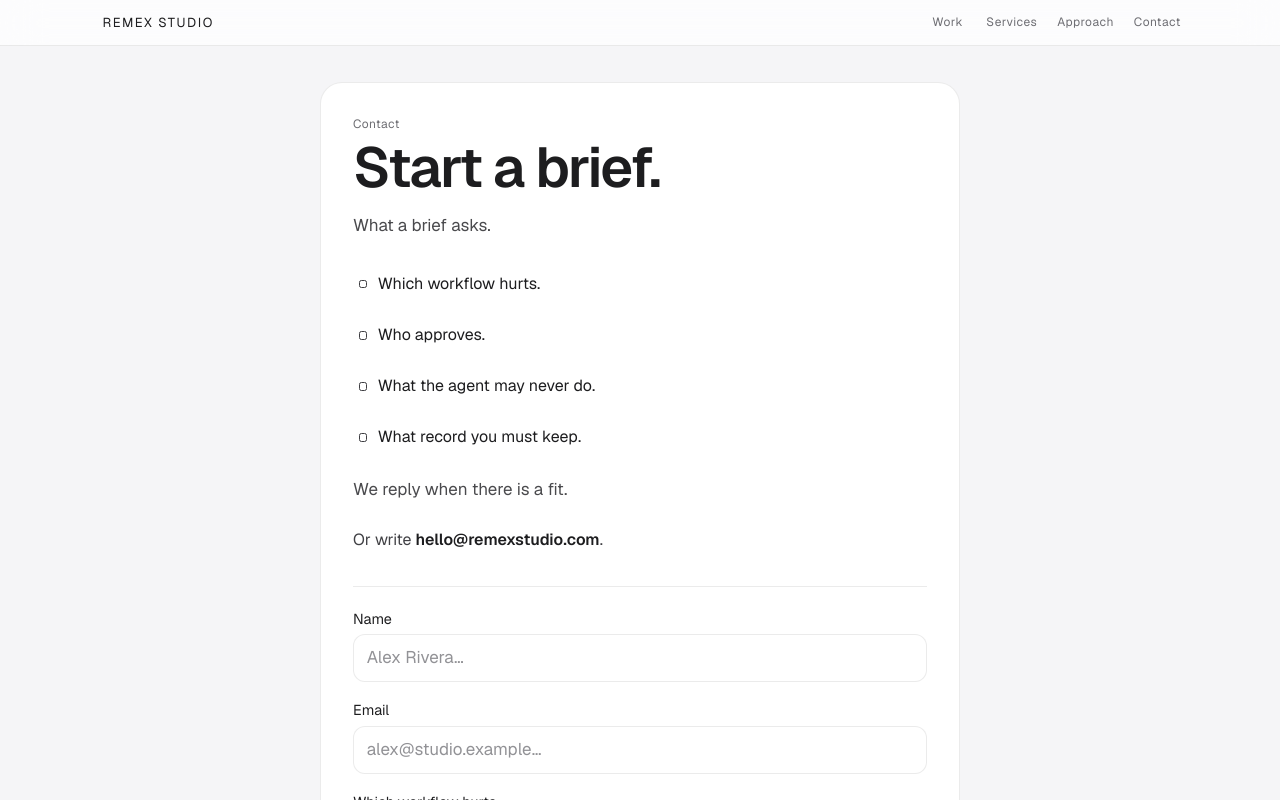
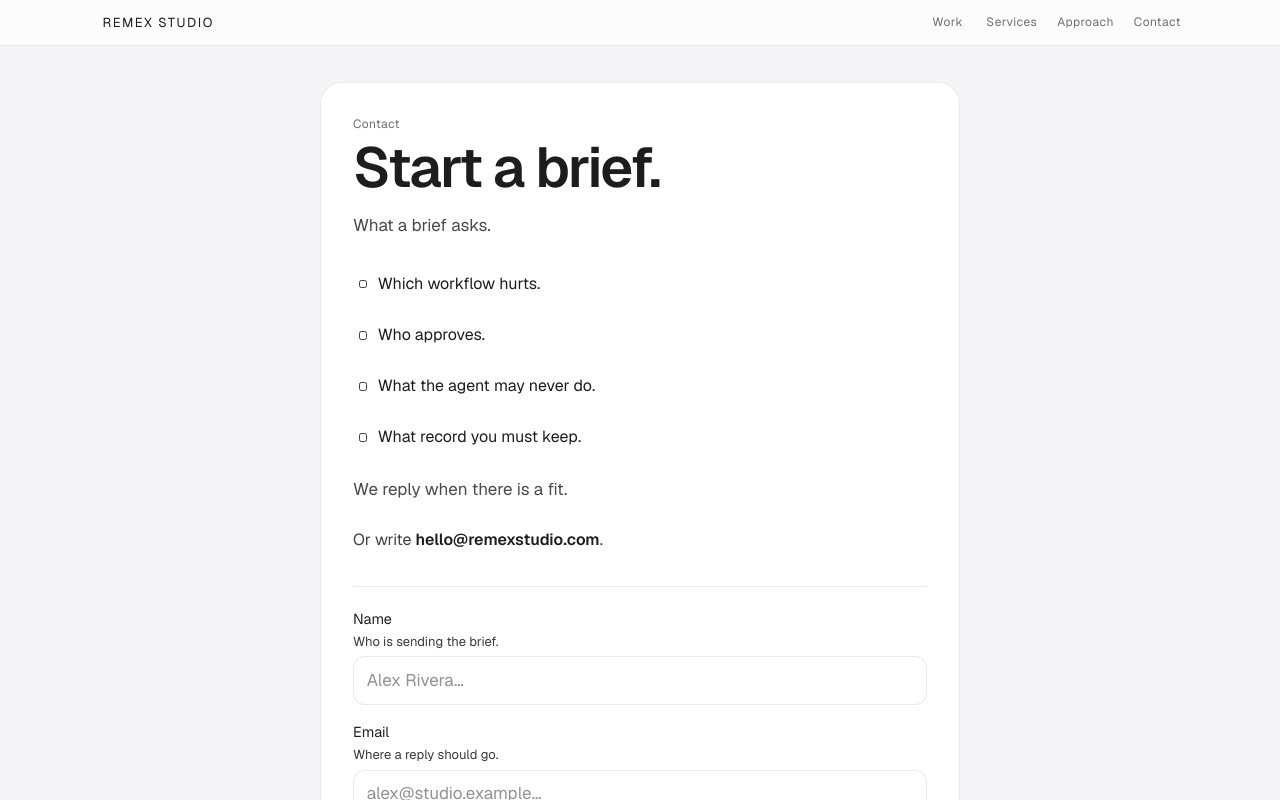
Before and after one commit to remexstudio/remex-atelier, a Next.js app: page /contact in a window 1280 px wide. Shown: the top 800 px of the page. Built offline with nearby package versions, Linux system fonts and the light colour scheme.

Commit message:
chore(copy): clarify contact name and email hints
Co-authored-by: remexstudio <remexstudio@users.noreply.github.com>

```diff
--- a/components/ContactForm.tsx
+++ b/components/ContactForm.tsx
@@ -40,6 +40,8 @@ export function ContactForm() {
   const formId = useId();
   const nameId = `${formId}-name`;
   const emailId = `${formId}-email`;
+  const nameHintId = `${formId}-name-hint`;
+  const emailHintId = `${formId}-email-hint`;
   const successId = `${formId}-success`;
   const successRef = useRef<HTMLDivElement>(null);
   const [status, setStatus] = useState<Status>("idle");
@@ -90,6 +92,9 @@ export function ContactForm() {
         <label htmlFor={nameId} className="contact-label">
           Name
         </label>
+        <p id={nameHintId} className="contact-hint">
+          Who is sending the brief.
+        </p>
         <input
           id={nameId}
           name="name"
@@ -98,6 +103,7 @@ export function ContactForm() {
           required
           spellCheck={false}
           className="contact-input"
+          aria-describedby={nameHintId}
           placeholder="Alex Rivera…"
         />
       </div>
@@ -105,6 +111,9 @@ export function ContactForm() {
         <label htmlFor={emailId} className="contact-label">
           Email
         </label>
+        <p id={emailHintId} className="contact-hint">
+          Where a reply should go.
+        </p>
         <input
           id={emailId}
           name="email"
@@ -114,6 +123,7 @@ export function ContactForm() {
           required
           spellCheck={false}
           className="contact-input"
+          aria-describedby={emailHintId}
           placeholder="alex@studio.example…"
         />
       </div>
```
Also changed, not shown: app/globals.css.
